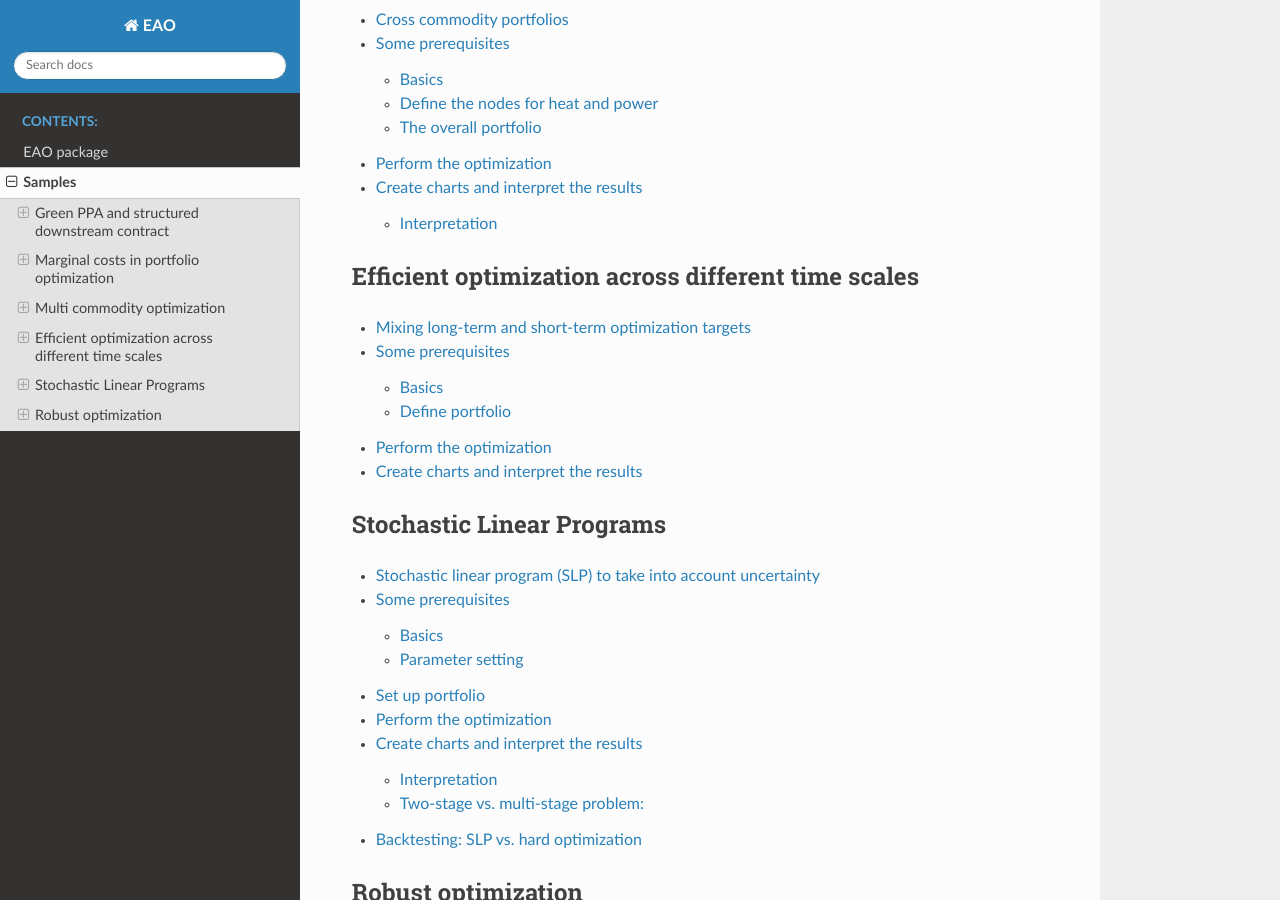
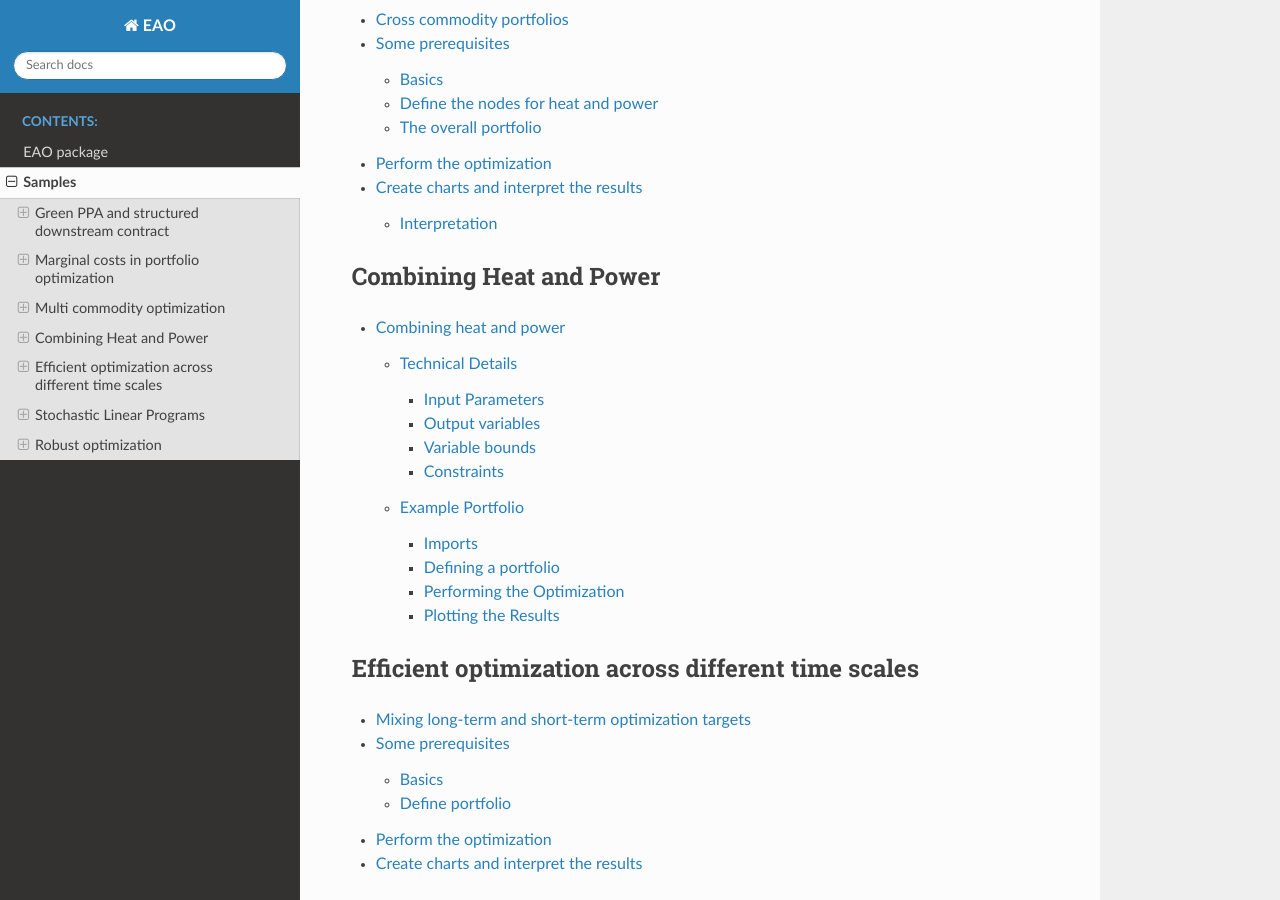
Before and after one commit to EnergyAssetOptimization/EAO, a Sphinx documentation site: the page built from doc/source/samples.rst, in a window 1280 px wide and 900 px high, scrolled down 1076 px. Built offline with Sphinx 7.4.7 and the Read the Docs theme 2.0.0, drawn with Linux system fonts in a browser that asks for light colours.

Commit message:
Rename notebook and add as sample

```diff
--- a/doc/source/samples.rst
+++ b/doc/source/samples.rst
@@ -23,6 +23,13 @@ Multi commodity optimization
 
    samples/cross_commodity/cross_commodity_sample
 
+Combining Heat and Power
+----------------------------
+
+.. toctree::
+
+   samples/combined_heat_power/chp_sample
+
 Efficient optimization across different time scales
 ---------------------------------------------------
 
```
Also changed, not shown: doc/source/samples/combined_heat_power/chp_sample.ipynb (renamed from doc/source/samples/combined_heat_power/example_chp.ipynb).
